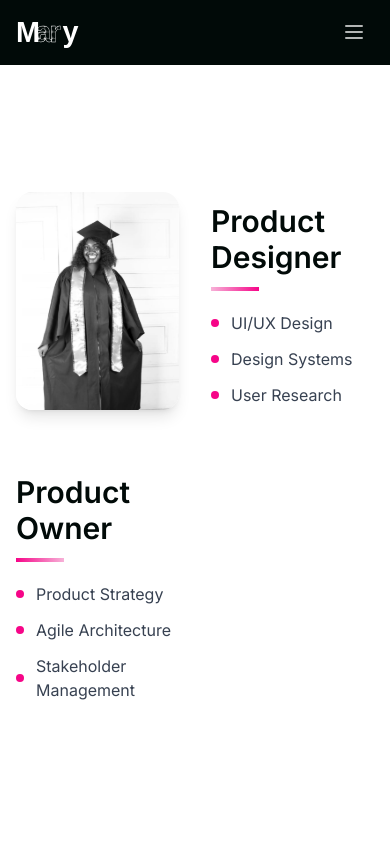
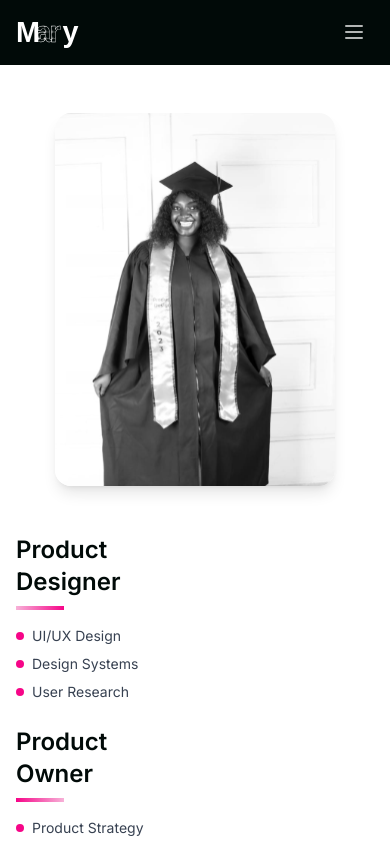
Before and after one commit to Mary-M-dev/UI-UX-Portfolio, a React (Vite) app: page / in a window 390 px wide. Shown: the top 844 px of the page. Built offline with nearby package versions, Linux system fonts and the light colour scheme.

Commit message:
Update DTMA case study hero section with new laptop image

```diff
--- a/src/pages/CaseStudy.jsx
+++ b/src/pages/CaseStudy.jsx
@@ -105,7 +105,7 @@ export default function CaseStudy() {
                   <div className="bg-gray-800 rounded-2xl p-2 shadow-2xl border-4 border-gray-700 w-full max-w-[90vw] sm:max-w-[660px]">
                     <div className="overflow-hidden rounded-xl bg-black">
                       <img
-                        src={project.caseStudyContent?.heroImage || '/hr/Screenshot 2026-06-05 153008.png'}
+                        src={project.id === 'dtma' ? '/hero dtma/desk.png' : (project.caseStudyContent?.heroImage || '/hr/Screenshot 2026-06-05 153008.png')}
                         alt={`${project.title} screen`}
                         className="w-full h-auto object-contain block"
                       />
--- a/src/pages/Home.jsx
+++ b/src/pages/Home.jsx
@@ -11,35 +11,35 @@ export default function Home() {
   return (
     <div className="bg-white text-black">
       {/* Hero Section */}
-      <section className="relative min-h-screen flex items-center justify-center px-0 sm:px-0 lg:px-0 overflow-hidden pb-20">
-        <div className="max-w-6xl mx-auto w-full px-4 sm:px-6 lg:px-8">
-          <div className="grid grid-cols-2 md:grid-cols-12 gap-8 items-center">
+      <section className="relative min-h-screen flex items-center justify-center px-4 sm:px-6 lg:px-8 overflow-hidden py-12 sm:py-20">
+        <div className="max-w-6xl mx-auto w-full">
+          <div className="grid grid-cols-1 md:grid-cols-12 gap-6 sm:gap-8 items-center">
 
             {/* Left Column - Product Designer */}
             <motion.div
               animate={{ opacity: isHovering ? 0.15 : 1 }}
               transition={{ duration: 0.4 }}
-              className="md:col-span-3 flex flex-col justify-center order-2 md:order-1 mb-6 md:mb-0"
+              className="md:col-span-3 flex flex-col justify-center order-2 md:order-1"
             >
-              <div className="space-y-5">
+              <div className="space-y-4 sm:space-y-5">
                 <div>
-                  <h2 className="text-3xl md:text-4xl font-semibold text-black mb-3">
+                  <h2 className="text-2xl sm:text-3xl md:text-4xl font-semibold text-black mb-2 sm:mb-3">
                     Product<br />Designer
                   </h2>
                   <div className="w-12 h-1 bg-gradient-to-r from-pink-300 to-pink-500"></div>
                 </div>
-                <ul className="space-y-3">
-                  <li className="text-gray-700 flex items-center gap-3">
+                <ul className="space-y-2 sm:space-y-3">
+                  <li className="text-gray-700 flex items-center gap-2 sm:gap-3">
                     <span className="w-2 h-2 bg-pink-500 rounded-full flex-shrink-0"></span>
-                    <span className="text-base">UI/UX Design</span>
+                    <span className="text-sm sm:text-base">UI/UX Design</span>
                   </li>
-                  <li className="text-gray-700 flex items-center gap-3">
+                  <li className="text-gray-700 flex items-center gap-2 sm:gap-3">
                     <span className="w-2 h-2 bg-pink-500 rounded-full flex-shrink-0"></span>
-                    <span className="text-base">Design Systems</span>
+                    <span className="text-sm sm:text-base">Design Systems</span>
                   </li>
-                  <li className="text-gray-700 flex items-center gap-3">
+                  <li className="text-gray-700 flex items-center gap-2 sm:gap-3">
                     <span className="w-2 h-2 bg-pink-500 rounded-full flex-shrink-0"></span>
-                    <span className="text-base">User Research</span>
+                    <span className="text-sm sm:text-base">User Research</span>
                   </li>
                 </ul>
               </div>
@@ -50,14 +50,14 @@ export default function Home() {
               initial={{ opacity: 0, scale: 0.95 }}
               animate={{ opacity: 1, scale: 1 }}
               transition={{ duration: 0.8, delay: 0.2 }}
-              className="md:col-span-6 flex justify-center order-1 md:order-2 mb-8 md:mb-0"
+              className="md:col-span-6 flex justify-center order-1 md:order-2 mb-6 md:mb-0"
               onMouseEnter={() => setIsHovering(true)}
               onMouseLeave={() => setIsHovering(false)}
             >
-              <div className="relative w-full max-w-xs">
+              <div className="relative w-full max-w-[280px] sm:max-w-xs">
                 {/* Left Paint Splash */}
                 <motion.svg
-                  className="absolute w-28 h-28 -left-8 top-1/3"
+                  className="absolute w-20 h-20 sm:w-28 sm:h-28 -left-6 sm:-left-8 top-1/3 hidden sm:block"
                   viewBox="0 0 100 100"
                   animate={{ opacity: isHovering ? 1 : 0, scale: isHovering ? 1 : 0.8 }}
                   transition={{ duration: 0.4 }}
@@ -81,7 +81,7 @@ export default function Home() {
 
                 {/* Right Paint Splash */}
                 <motion.svg
-                  className="absolute w-24 h-24 -right-6 bottom-1/3"
+                  className="absolute w-20 h-20 sm:w-24 sm:h-24 -right-4 sm:-right-6 bottom-1/3 hidden sm:block"
                   viewBox="0 0 100 100"
                   animate={{ opacity: isHovering ? 1 : 0, scale: isHovering ? 1 : 0.8 }}
                   transition={{ duration: 0.4, delay: 0.1 }}
@@ -142,25 +142,25 @@ export default function Home() {
               transition={{ duration: 0.4 }}
               className="md:col-span-3 flex flex-col justify-center order-3"
             >
-              <div className="space-y-5">
+              <div className="space-y-4 sm:space-y-5">
                 <div>
-                  <h2 className="text-3xl md:text-4xl font-semibold text-black mb-3">
+                  <h2 className="text-2xl sm:text-3xl md:text-4xl font-semibold text-black mb-2 sm:mb-3">
                     Product<br />Owner
                   </h2>
                   <div className="w-12 h-1 bg-gradient-to-r from-pink-500 to-pink-300"></div>
                 </div>
-                <ul className="space-y-3">
-                  <li className="text-gray-700 flex items-center gap-3">
+                <ul className="space-y-2 sm:space-y-3">
+                  <li className="text-gray-700 flex items-center gap-2 sm:gap-3">
                     <span className="w-2 h-2 bg-pink-500 rounded-full flex-shrink-0"></span>
-                    <span className="text-base">Product Strategy</span>
+                    <span className="text-sm sm:text-base">Product Strategy</span>
                   </li>
-                  <li className="text-gray-700 flex items-center gap-3">
+                  <li className="text-gray-700 flex items-center gap-2 sm:gap-3">
                     <span className="w-2 h-2 bg-pink-500 rounded-full flex-shrink-0"></span>
-                    <span className="text-base">Agile Architecture</span>
+                    <span className="text-sm sm:text-base">Agile Architecture</span>
                   </li>
-                  <li className="text-gray-700 flex items-center gap-3">
+                  <li className="text-gray-700 flex items-center gap-2 sm:gap-3">
                     <span className="w-2 h-2 bg-pink-500 rounded-full flex-shrink-0"></span>
-                    <span className="text-base">Stakeholder Management</span>
+                    <span className="text-sm sm:text-base">Stakeholder Management</span>
                   </li>
                 </ul>
               </div>
```
Also changed, not shown: public/hero dtma/desk.png (added), public/hero dtma/image.png (added).
